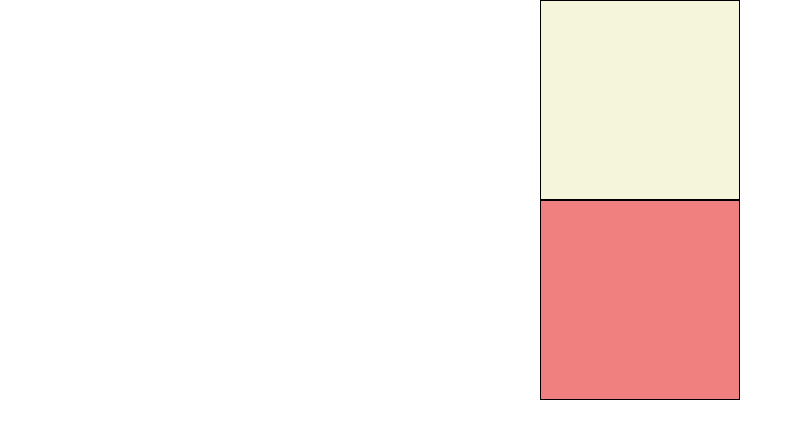
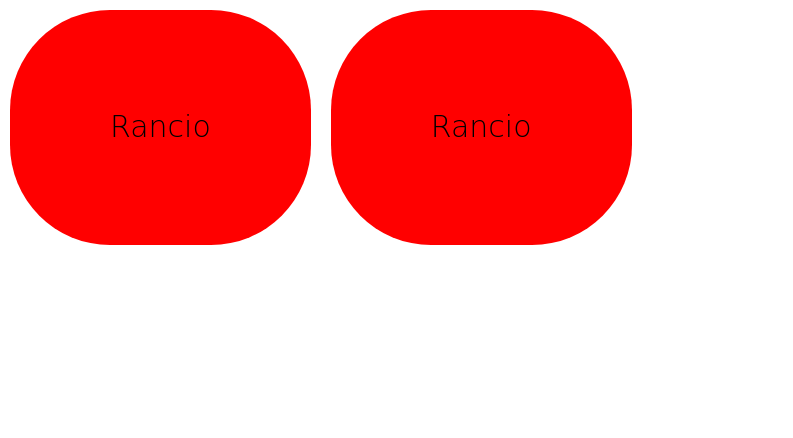
Before and after one commit to Juanes79-code/Cursos, a plain HTML site: page curso_css/index.html in a window 1280 px wide. Shown: the whole page, without its empty margins (0-793 px from the left). Drawn offline with Linux system fonts and the light colour scheme.

Commit message:
Se colocaron unas notas y se llego hasta box model

```diff
--- a/curso_css/estilo.css
+++ b/curso_css/estilo.css
@@ -4,17 +4,11 @@
 	font-size: 30px;
 }
 
-.caja1{
-	width: 200px;
-	height: 200px;
-	background-color: beige;
-	margin: auto;
-	border:1px solid black;
+h2{
+	display: inline-block;
+	background-color: red;
+	padding: 100px;
+	margin: 10px;
+	border-radius: 100px;
+	line-height: ;
 }
-.caja2{
-	width: 200px;
-	height: 200px;
-	background-color: lightcoral;
-	margin: auto;
-	border:1px solid black;
-}
--- a/curso_css/index.html
+++ b/curso_css/index.html
@@ -8,8 +8,8 @@
 </head>
 <body>
 
-	<div class="caja1"></div>
-	<div class="caja2"></div>
+	<h2>Rancio</h2><h2>Rancio</h2>
+
 
 </body>
 
```
Also changed, not shown: curso_css/Notas.txt (added).
